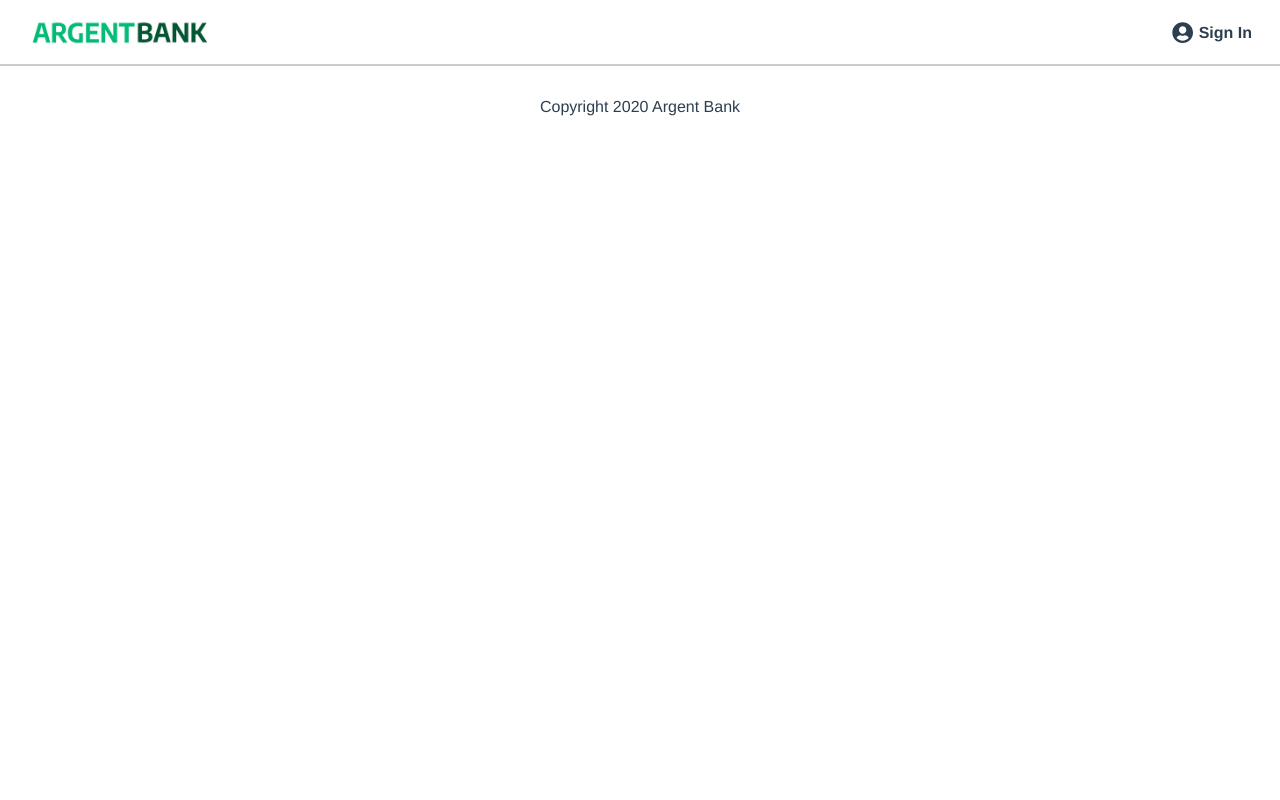
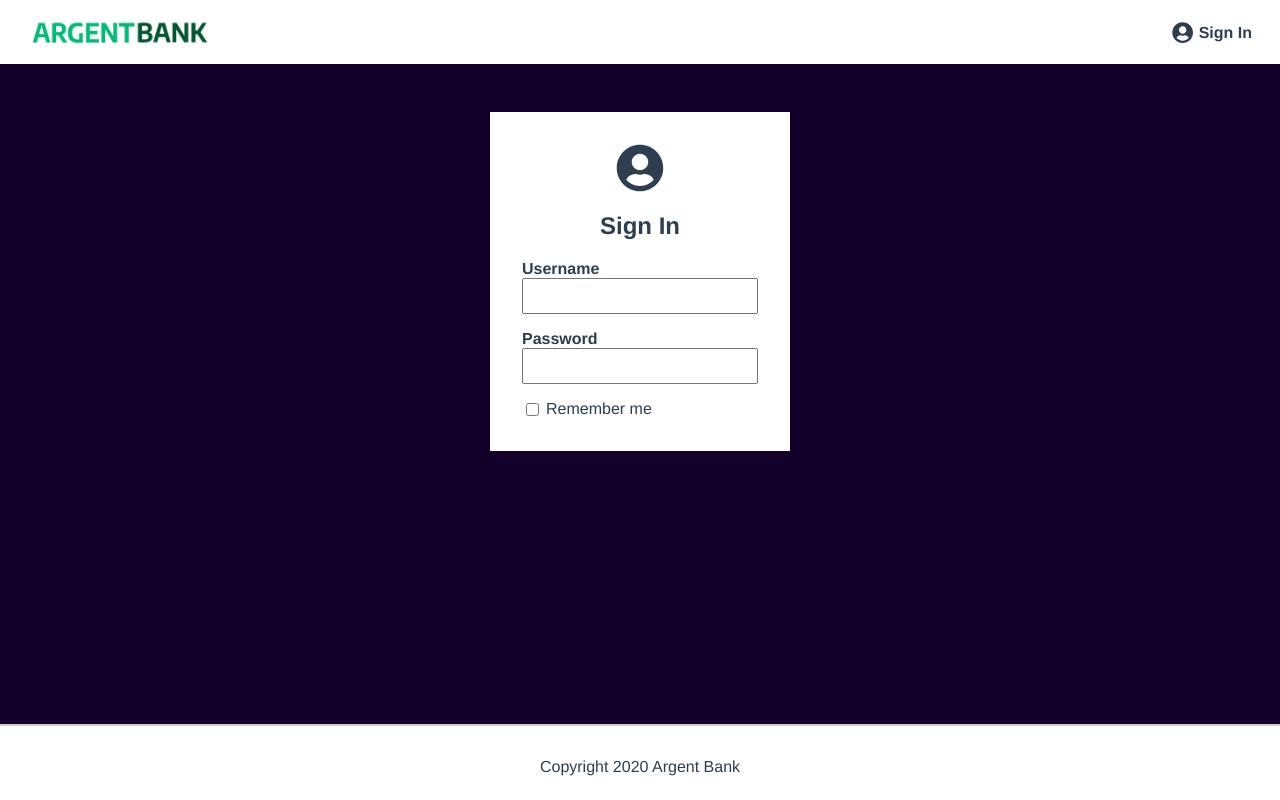
Before and after one commit to fabhup/Fabienhupel_13_10092021, a React (Create React App) app: page /sign-in in a window 1280 px wide. Built offline with nearby package versions, Linux system fonts and the light colour scheme.

Commit message:
LoginPage (static version)

```diff
--- a/src/components/Footer.js
+++ b/src/components/Footer.js
@@ -1,5 +1,3 @@
-import MainNav from './MainNav'
-
 function Footer() {
     return (
         <footer className="footer">
--- a/src/components/HeroBanner.js
+++ b/src/components/HeroBanner.js
@@ -8,11 +8,11 @@ const HeroBannerContainer = styled.div`
     background-position: 0 -50px;
     background-size: cover;
     background-repeat: no-repeat;
-    height: 300px;
+    height: max(300px, 20rem);
     position: relative;
 
     ${mediaQuery.min.desktop`
-        height: 400px;
+        height: max(400px, 25rem);
         background-position: 0% 33%;
     `}
 `
--- /dev/null
+++ b/src/components/Input.js
@@ -0,0 +1,63 @@
+import React from 'react'
+import styled from 'styled-components'
+
+const InputContainer = styled.div`
+    display: flex;
+    ${(props) => {
+        if (props.type === 'text' || props.type === 'password') {
+            return `
+                flex-direction: column;
+                text-align: left;
+                margin-bottom: 1rem;
+            `
+        }
+    }}
+`
+const InputLabel = styled.label`
+    display: flex;
+    ${(props) => {
+        switch (props.type) {
+            case 'text':
+                return `font-weight: bold;`
+            case 'password':
+                return `font-weight: bold;`
+            case 'checkbox':
+                return `margin-left: 0.25rem;`
+            default:
+                break
+        }
+    }}
+`
+
+const InputElement = styled.input`
+    ${(props) => {
+        if (props.type === 'text' || props.type === 'password') {
+            return `
+                padding: 5px;
+                font-size: 1.2rem;
+            `
+        }
+    }}
+`
+
+export default function Input({ inputId, inputType, inputLabel }) {
+    if (inputType === 'text' || inputType === 'password') {
+        return (
+            <InputContainer type={inputType}>
+                <InputLabel type={inputType} htmlFor={inputId}>
+                    {inputLabel}
+                </InputLabel>
+                <InputElement type={inputType} id={inputId} />
+            </InputContainer>
+        )
+    } else if (inputType === 'checkbox') {
+        return (
+            <InputContainer type={inputType}>
+                <InputElement type={inputType} id={inputId} />
+                <InputLabel type={inputType} htmlFor={inputId}>
+                    {inputLabel}
+                </InputLabel>
+            </InputContainer>
+        )
+    }
+}
--- /dev/null
+++ b/src/components/LoginForm.js
@@ -0,0 +1,28 @@
+import styled from 'styled-components'
+import colors from '../utils/style/color'
+import Input from './Input'
+
+const LoginFormContainer = styled.form`
+`
+
+export default function LoginForm() {
+    return (
+        <LoginFormContainer>
+            <Input
+                inputType="text"
+                inputId="username"
+                inputLabel="Username"
+            ></Input>
+            <Input
+                inputType="password"
+                inputId="password"
+                inputLabel="Password"
+            ></Input>
+            <Input
+                inputType="checkbox"
+                inputId="remember-me"
+                inputLabel="Remember me"
+            ></Input>
+        </LoginFormContainer>
+    )
+}
--- a/src/components/MainNav.js
+++ b/src/components/MainNav.js
@@ -25,7 +25,7 @@ const NavContainer = styled.nav`
     display: flex;
     justify-content: space-between;
     align-items: center;
-    padding: 5px 20px;
+    padding: 5px min(20px, 2vw);
 
     & .main-nav-item {
         margin-right: 0.5rem;
--- a/src/index.jsx
+++ b/src/index.jsx
@@ -1,7 +1,9 @@
 import React from 'react'
 import ReactDOM from 'react-dom'
 import { BrowserRouter as Router, Route, Switch } from 'react-router-dom'
-import Home from './pages/Home'
+import HomePage from './pages/HomePage'
+import LoginPage from './pages/LoginPage'
+
 import reportWebVitals from './reportWebVitals'
 import './styles/index.css'
 import Header from './components/Header'
@@ -16,7 +18,10 @@ ReactDOM.render(
             <Header />
             <Switch>
                 <Route exact path="/">
-                    <Home />
+                    <HomePage />
+                </Route>
+                <Route path="/sign-in">
+                    <LoginPage />
                 </Route>
             </Switch>
             <Footer />
--- /dev/null
+++ b/src/pages/LoginPage.js
@@ -0,0 +1,35 @@
+import LoginForm from '../components/LoginForm'
+import styled from 'styled-components'
+import colors from '../utils/style/color'
+import { FontAwesomeIcon } from '@fortawesome/react-fontawesome'
+import { faUserCircle } from '@fortawesome/free-solid-svg-icons'
+
+const LoginPageContent = styled.main`
+    background-color: ${colors.backgroundDark};
+`
+const LoginPageContainer = styled.section`
+    box-sizing: border-box;
+    background-color: white;
+    width: 300px;
+    margin: 0 auto;
+    margin-top: 3rem;
+    padding: 2rem;
+`
+
+const LoginPageTitle = styled.h1``
+
+const LoginIcon = styled(FontAwesomeIcon)`
+    font-size: 3rem;
+`
+
+export default function LoginPage() {
+    return (
+        <LoginPageContent>
+            <LoginPageContainer>
+                <LoginIcon icon={faUserCircle} />
+                <LoginPageTitle>Sign In</LoginPageTitle>
+                <LoginForm />
+            </LoginPageContainer>
+        </LoginPageContent>
+    )
+}
--- a/src/styles/Home.css
+++ /dev/null
@@ -1,38 +0,0 @@
-.App {
-  text-align: center;
-}
-
-.App-logo {
-  height: 40vmin;
-  pointer-events: none;
-}
-
-@media (prefers-reduced-motion: no-preference) {
-  .App-logo {
-    animation: App-logo-spin infinite 20s linear;
-  }
-}
-
-.App-header {
-  background-color: #282c34;
-  min-height: 100vh;
-  display: flex;
-  flex-direction: column;
-  align-items: center;
-  justify-content: center;
-  font-size: calc(10px + 2vmin);
-  color: white;
-}
-
-.App-link {
-  color: #61dafb;
-}
-
-@keyframes App-logo-spin {
-  from {
-    transform: rotate(0deg);
-  }
-  to {
-    transform: rotate(360deg);
-  }
-}
--- a/src/styles/index.css
+++ b/src/styles/index.css
@@ -1,7 +1,3 @@
-.bg-dark {
-    background-color: #12002b;
-}
-
 .features {
     display: flex;
     flex-direction: column;
--- a/src/utils/style/GlobalStyle.jsx
+++ b/src/utils/style/GlobalStyle.jsx
@@ -5,12 +5,6 @@ const StyledGlobalStyle = createGlobalStyle`
     @font-face {
         font-family: 'Avenir';
         src: url(${AvenirHeavy}) format('ttf'),
-    }
-
-    *, *:before, *:after {
-        padding: 0;
-        margin: 0;
-        box-sizing: inherit;
     }
 
     html {
@@ -56,6 +50,13 @@ const StyledGlobalStyle = createGlobalStyle`
         margin: 1em 0;
         font-weight: bold;
     }
+
+    #root {
+        margin: 0;
+        display: flex;
+        flex-direction: column;
+        min-height: 100vh;
+    }
 `
 
 export default function GlobalStyle() {
```
Also changed, not shown: src/pages/HomePage.js (renamed from src/pages/Home.js, +2 -6 lines), 2 other files (tests, documents, lock files or other folders).
